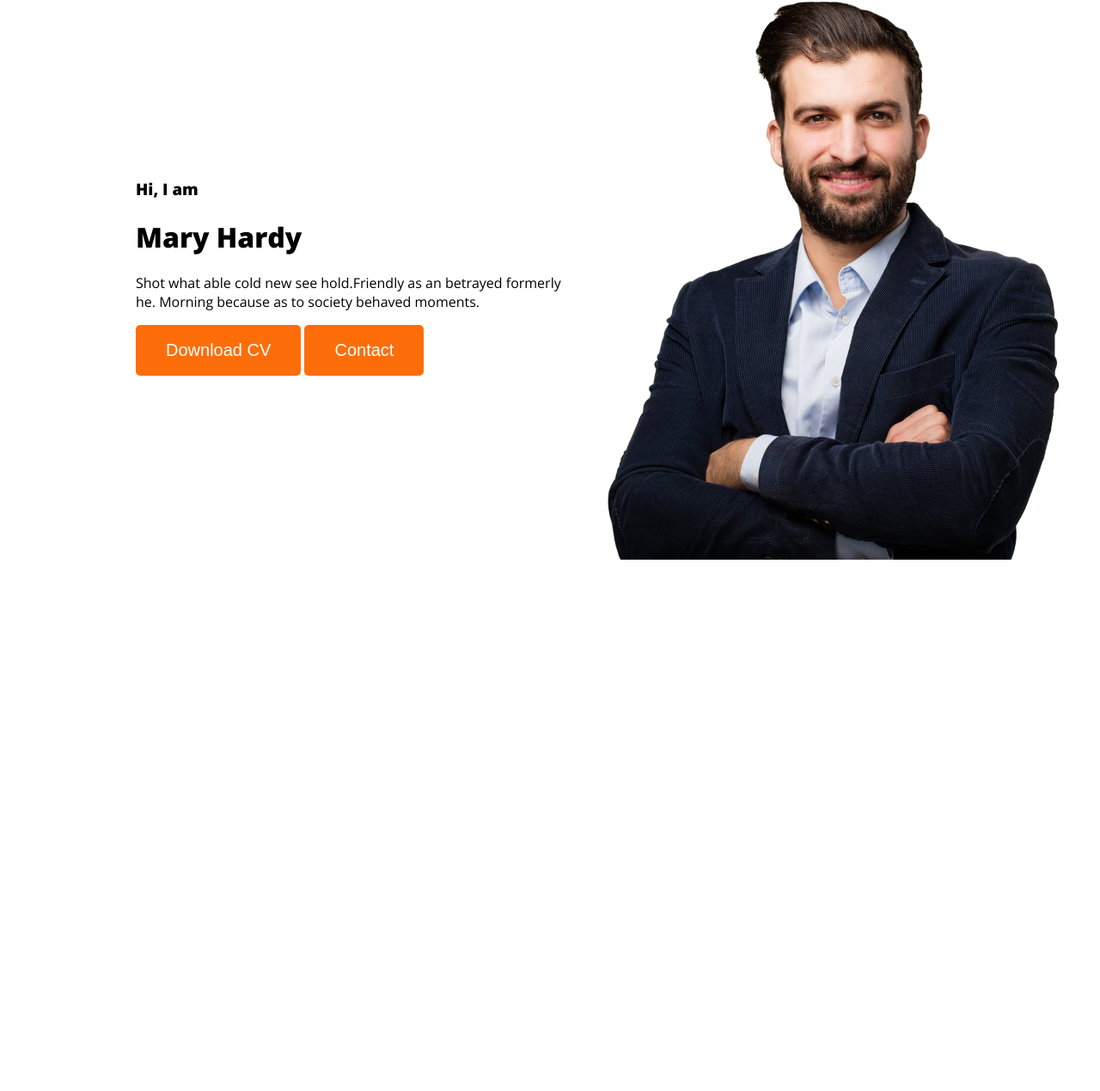
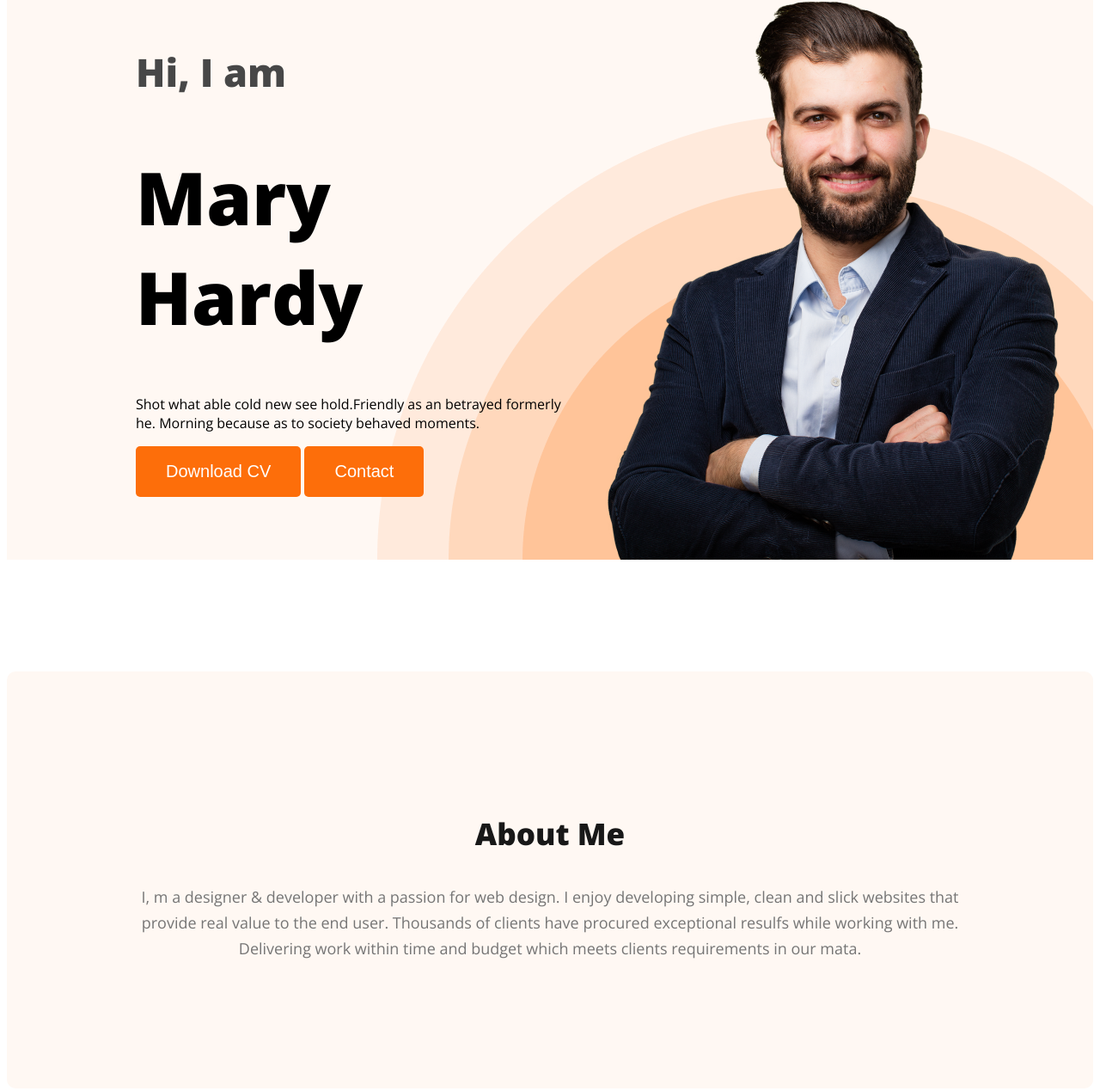
Before and after one commit to shihabosm/porfolio-website-p, a plain HTML site: page index.html in a window 1280 px wide. Shown: the part 154-1423 px from the top of the page at 86% size. Before the commit the page ends 843 px from the top, so only its background shows below. Drawn offline with nearby package versions, Linux system fonts and the light colour scheme.

Commit message:
main section

```diff
--- a/index.html
+++ b/index.html
@@ -23,8 +23,8 @@
         </nav>
         <div class="banner">
             <div class="banner-con">
-                <h3>Hi, I  am</h3>
-                <h1>Mary Hardy</h1>
+                <h3 class="bennar-greeting">Hi, I  am</h3>
+                <h1 class="banner-title">Mary Hardy</h1>
                 <p>Shot what able cold new see hold.Friendly as an betrayed formerly he. Morning because as to society behaved moments.</p>
                 <button class="btn-primary">Download CV</button>
                 <button class="btn-primary">Contact</button>
@@ -33,6 +33,10 @@
         </div>
     </header>
     <main>
+        <section class="about">
+            <h3 class="section-title">About Me</h3>
+            <p class="section-description">I, m a designer & developer with a passion for web design. I enjoy developing simple, clean and slick websites that provide real value to the end user. Thousands of clients have procured exceptional resulfs while working with me. Delivering work within time and budget which meets clients requirements in our mata.</p>
+        </section>
 
     </main>
     <footer>
--- a/style.css
+++ b/style.css
@@ -6,7 +6,24 @@ body{
 .text-primary{
     color: #FD6E0A
 }
+.section-title{
+    color: var(--Dark-01, #181818);
+text-align: center;
 
+font-size: 35px;
+
+font-weight: 700;
+
+}
+.section-description{
+    color: #757575;
+text-align: center;
+
+font-size: 18px;
+
+font-weight: 400;
+line-height: 30px; /* 166.667% */
+}
 /* nav related styles */
 nav{
     display: flex;
@@ -47,17 +64,45 @@ font-style: normal;
 padding: 18px 35px;
 }
 /* header relatede styles */
-.hearder{
+.header{
     background-color: #FFF8F3;
+    background-image: url(images/header_bg.png);
+    background-repeat: no-repeat;
+    background-position: bottom right;
 }
 
 .banner{
-    padding: 30px 30px 30px 150px;
+    padding: 30px 30px 0px 150px;
     display: flex;
     align-items: center;
+    justify-content: space-between;
+}
+.banner-con{
+   max-width: 585px;
 }
 .banner .profile-pic{
     width: 584px;
 height: 676px;
 flex-shrink: 0;
 }
+.bennar-greeting{
+    font-size: 45px;
+    color: #474747;
+    font-weight: 600;
+    margin-bottom: 0;
+    margin-top: 5px;
+    margin-bottom: 20px;
+}
+.banner-title{
+    font-size: 85px;
+    font-weight: 700;
+}
+/* main section styles */
+
+/* about section style */
+.about{
+    padding: 130px;
+    border-radius: 10px;
+background: #FFF8F3;
+margin: 130px 0;
+}
```
